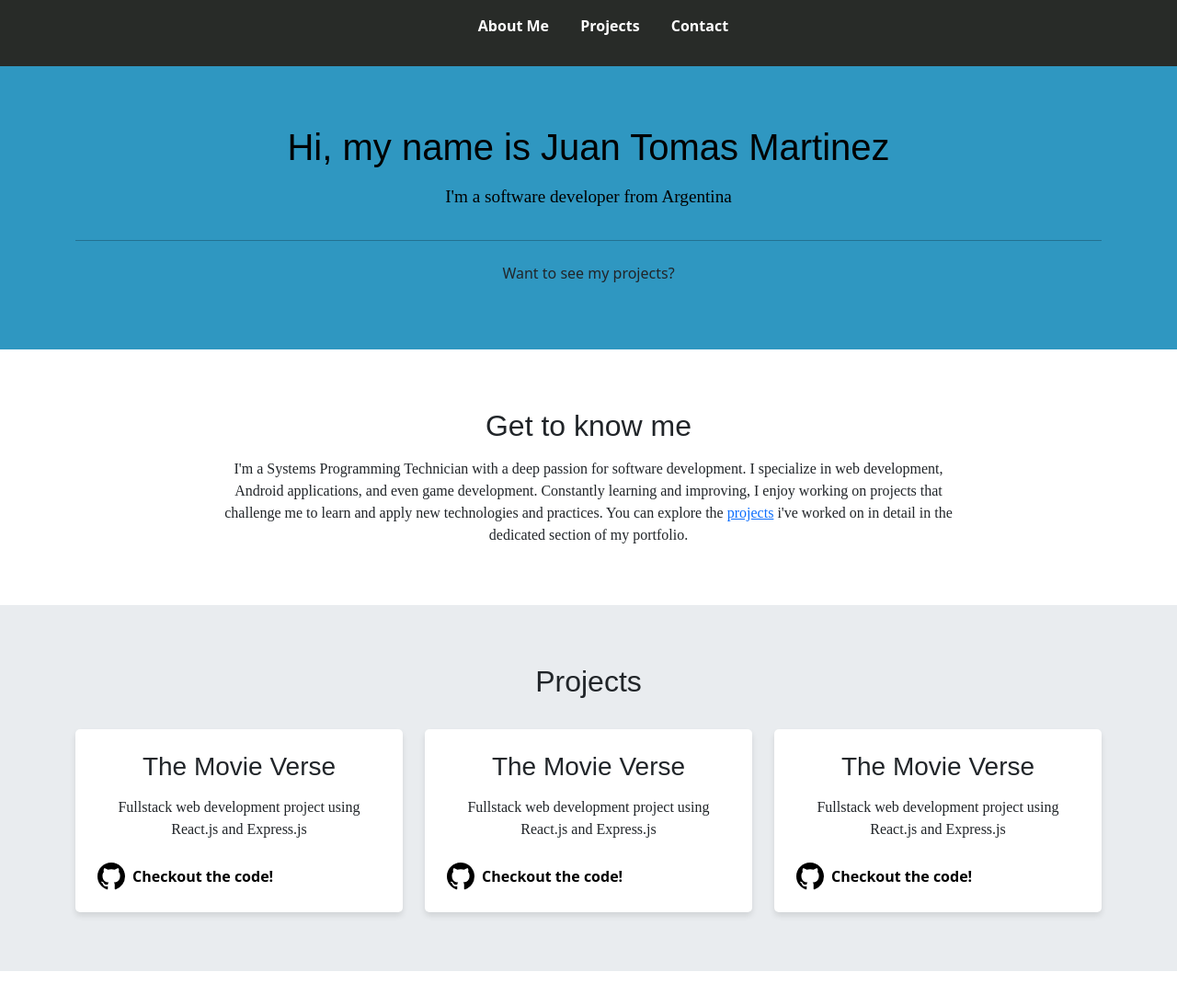
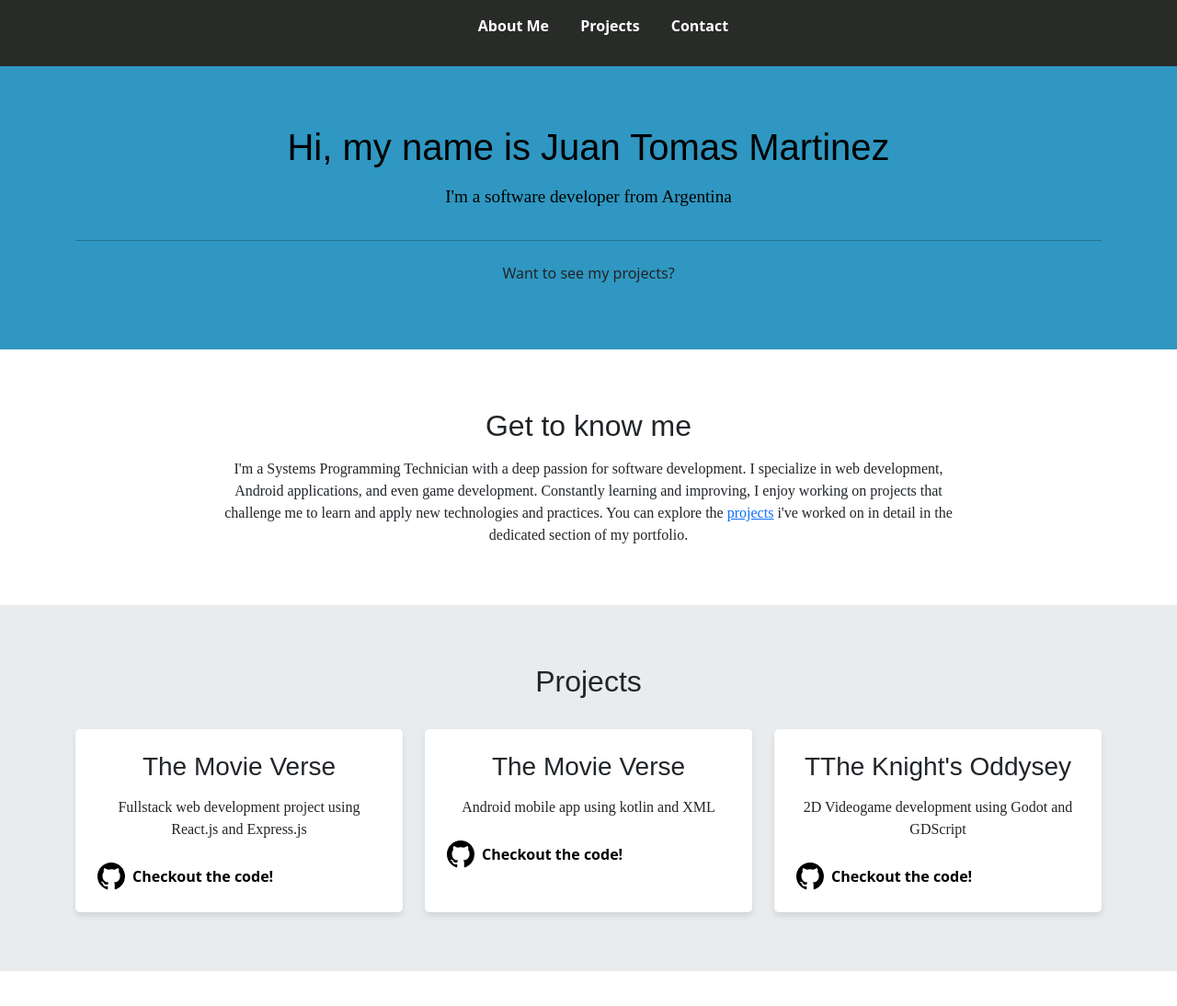
Before and after one commit to JuantMartinez17/portfolio, a plain HTML site: page index.html in a window 1280 px wide. Shown: the top 1094 px of the page at 92% size. Drawn offline with nearby package versions, Linux system fonts and the light colour scheme.

Commit message:
added proyects

```diff
--- a/index.html
+++ b/index.html
@@ -67,8 +67,8 @@
                 </div>
                 <div class="project-card">
                     <h3>The Movie Verse</h3>
-                    <p>Fullstack web development project using React.js and Express.js</p>
-                    <a href="https://github.com/JuantMartinez17/TheMovieVerse" target="_blank" class="github-link">
+                    <p>Android mobile app using kotlin and XML</p>
+                    <a href="https://github.com/JuantMartinez17/DAM2_Parcial2" target="_blank" class="github-link">
                         <svg width="30" height="30" viewBox="0 0 16 16" fill="currentColor" xmlns="http://www.w3.org/2000/svg">
                             <path d="M8 0C3.58 0 0 3.58 0 8c0 3.54 2.29 6.53 5.47 7.59.4.07.55-.17.55-.38
                             0-.19-.01-.82-.01-1.49-2.01.37-2.53-.49-2.69-.94-.09-.23-.48-.94-.82-1.13-.28
@@ -83,9 +83,9 @@
                     </a>
                 </div>
                 <div class="project-card">
-                    <h3>The Movie Verse</h3>
-                    <p>Fullstack web development project using React.js and Express.js</p>
-                    <a href="https://github.com/JuantMartinez17/TheMovieVerse" target="_blank" class="github-link">
+                    <h3>TThe Knight's Oddysey</h3>
+                    <p>2D Videogame development using Godot and GDScript</p>
+                    <a href="https://github.com/JuantMartinez17/TheKnightsOdissey_OnGodot" target="_blank" class="github-link">
                         <svg width="30" height="30" viewBox="0 0 16 16" fill="currentColor" xmlns="http://www.w3.org/2000/svg">
                             <path d="M8 0C3.58 0 0 3.58 0 8c0 3.54 2.29 6.53 5.47 7.59.4.07.55-.17.55-.38
                             0-.19-.01-.82-.01-1.49-2.01.37-2.53-.49-2.69-.94-.09-.23-.48-.94-.82-1.13-.28
```
